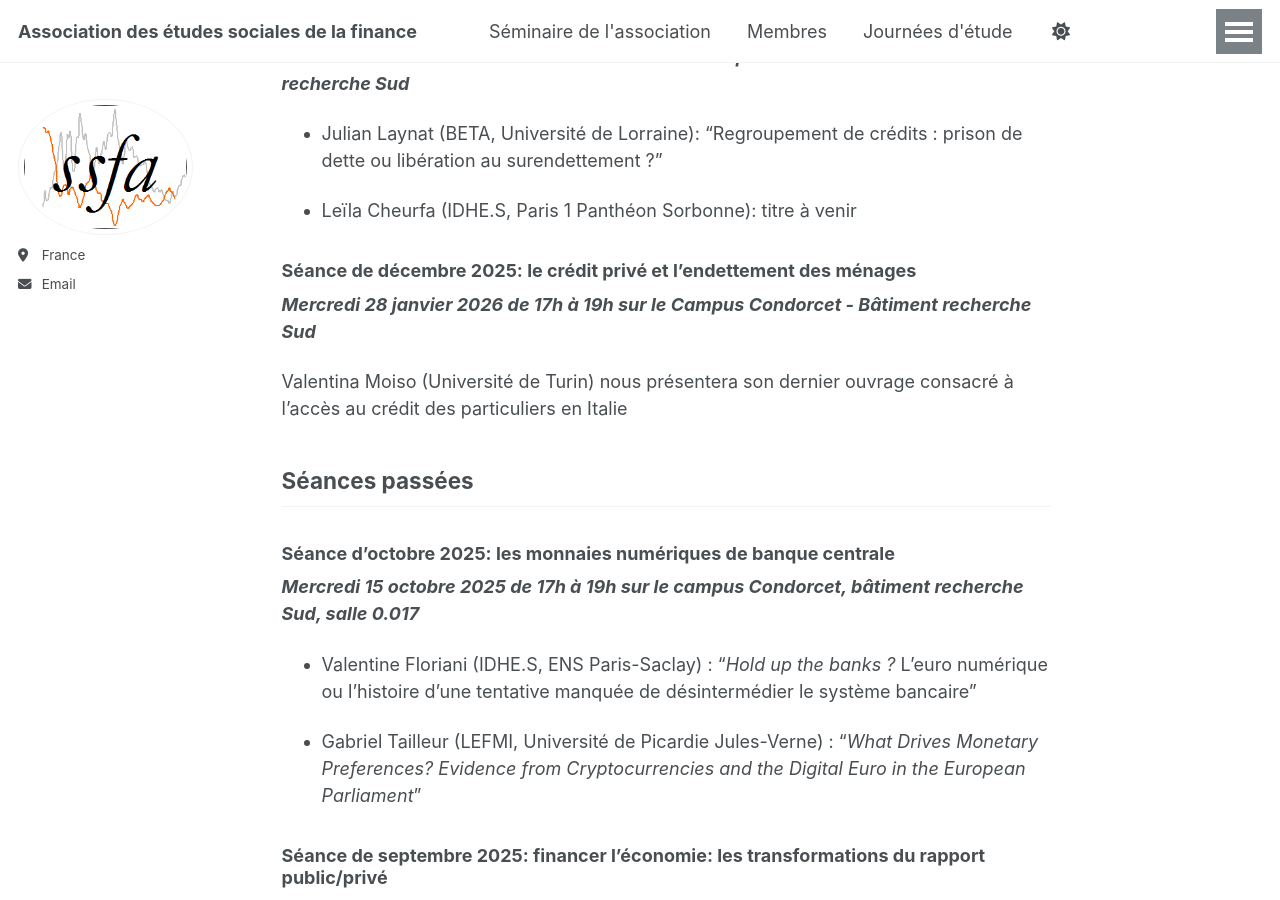
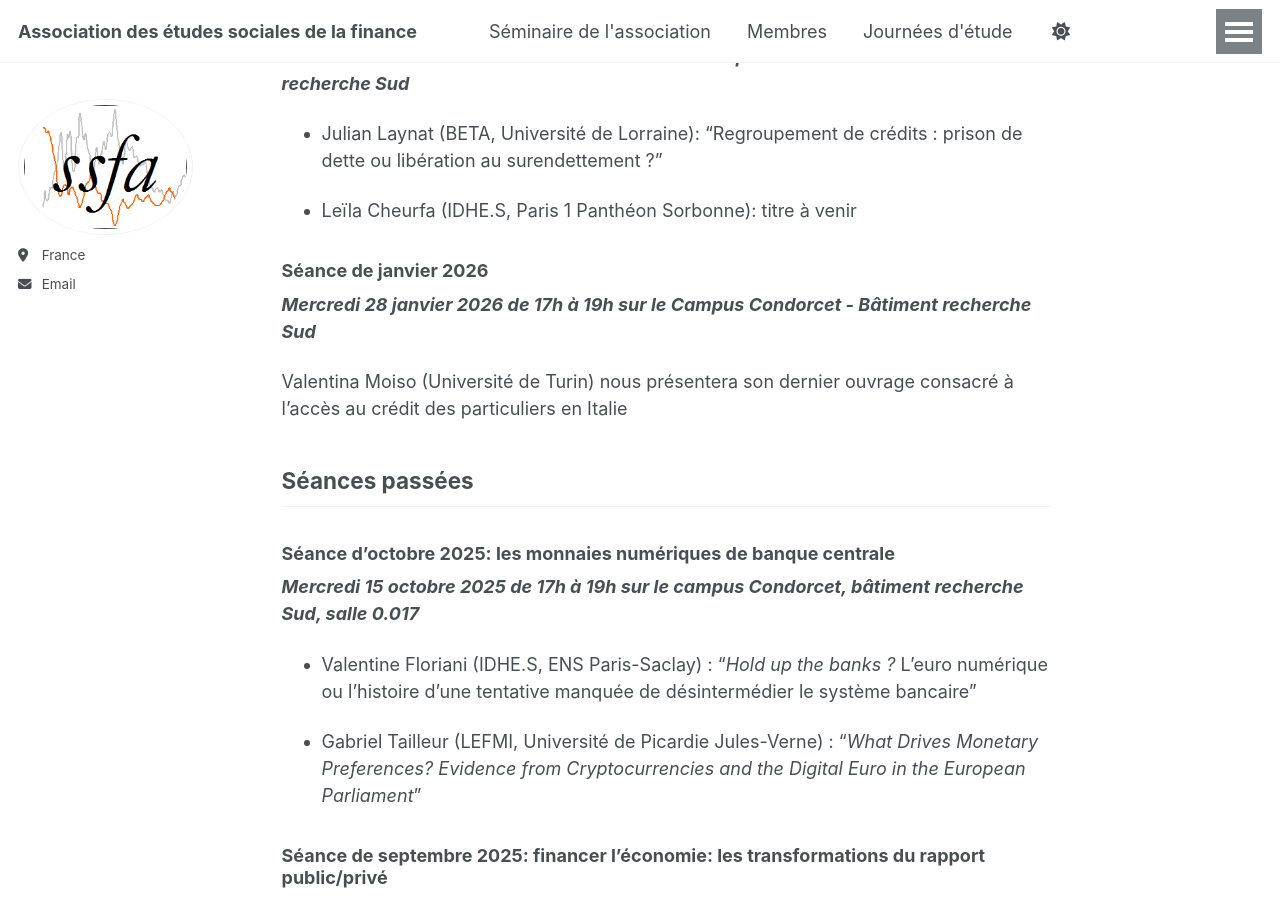
Before and after one commit to ssfa-aesf/ssfa-aesf.github.io, a Jekyll site: the page built from _pages/seminaire.md, in a window 1280 px wide and 900 px high, scrolled down 601 px. Built offline with Jekyll 4.4.1, drawn with Linux system fonts in a browser that asks for light colours.

Commit message:
Update seminaire.md

```diff
--- a/_pages/seminaire.md
+++ b/_pages/seminaire.md
@@ -30,7 +30,7 @@ _**Mercredi 10 décembre 2025 de 17h à 19h sur le Campus Condorcet - Bâtiment
 - Leïla Cheurfa (IDHE.S, Paris 1 Panthéon Sorbonne): titre à venir
 
 
-### Séance de décembre 2025: le crédit privé et l'endettement des ménages
+### Séance de janvier 2026
 _**Mercredi 28 janvier 2026 de 17h à 19h sur le Campus Condorcet - Bâtiment recherche Sud**_
 
 Valentina Moiso (Université de Turin) nous présentera son dernier ouvrage consacré à l'accès au crédit des particuliers en Italie
```
